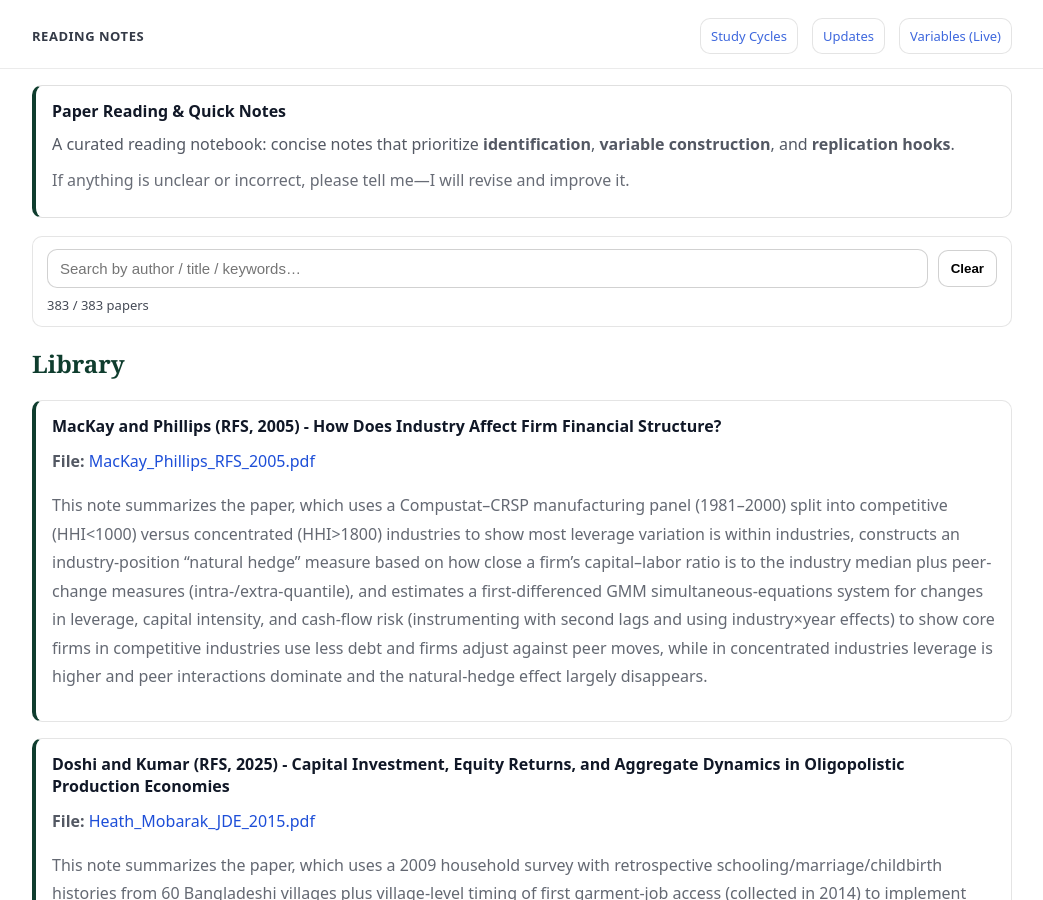
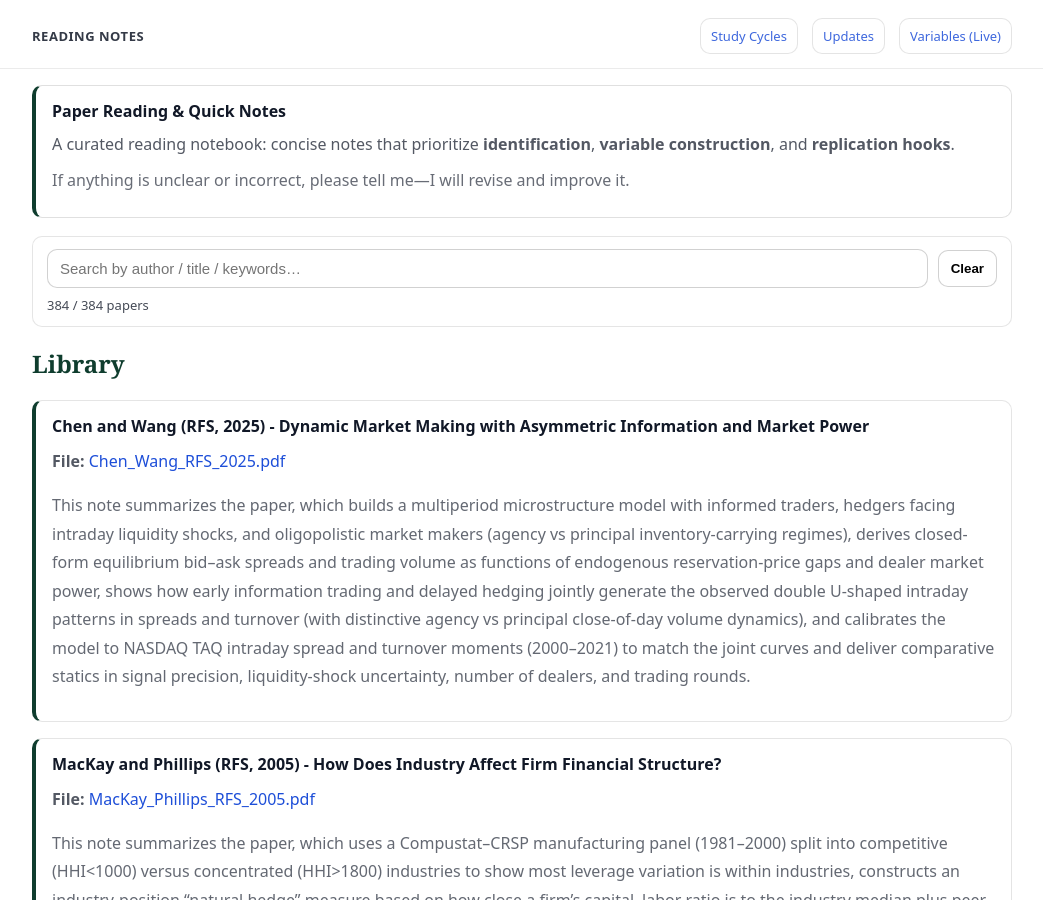
Before and after one commit to yaxinzn/study-archive, a Jekyll site: the page built from reading/index.md, in a window 1280 px wide and 900 px high. Shown: the whole window, without its empty margins (118-1161 px from the left). Built offline with Jekyll 4.4.1, drawn with Linux system fonts in a browser that asks for light colours.

Commit message:
Reading: add/update Chen_Wang_RFS_2025.pdf

```diff
--- a/_data/reading.yml
+++ b/_data/reading.yml
@@ -1,3 +1,7 @@
+- title: "Chen and Wang (RFS, 2025) - Dynamic Market Making with Asymmetric Information and Market Power"
+  file: "Chen_Wang_RFS_2025.pdf"
+  desc: "This note summarizes the paper, which builds a multiperiod microstructure model with informed traders, hedgers facing intraday liquidity shocks, and oligopolistic market makers (agency vs principal inventory-carrying regimes), derives closed-form equilibrium bid–ask spreads and trading volume as functions of endogenous reservation-price gaps and dealer market power, shows how early information trading and delayed hedging jointly generate the observed double U-shaped intraday patterns in spreads and turnover (with distinctive agency vs principal close-of-day volume dynamics), and calibrates the model to NASDAQ TAQ intraday spread and turnover moments (2000–2021) to match the joint curves and deliver comparative statics in signal precision, liquidity-shock uncertainty, number of dealers, and trading rounds."
+
 - title: "MacKay and Phillips (RFS, 2005) - How Does Industry Affect Firm Financial Structure?"
   file: "MacKay_Phillips_RFS_2005.pdf"
   desc: "This note summarizes the paper, which uses a Compustat–CRSP manufacturing panel (1981–2000) split into competitive (HHI<1000) versus concentrated (HHI>1800) industries to show most leverage variation is within industries, constructs an industry-position “natural hedge” measure based on how close a firm’s capital–labor ratio is to the industry median plus peer-change measures (intra-/extra-quantile), and estimates a first-differenced GMM simultaneous-equations system for changes in leverage, capital intensity, and cash-flow risk (instrumenting with second lags and using industry×year effects) to show core firms in competitive industries use less debt and firms adjust against peer moves, while in concentrated industries leverage is higher and peer interactions dominate and the natural-hedge effect largely disappears."
```
Also changed, not shown: 1 other file.
